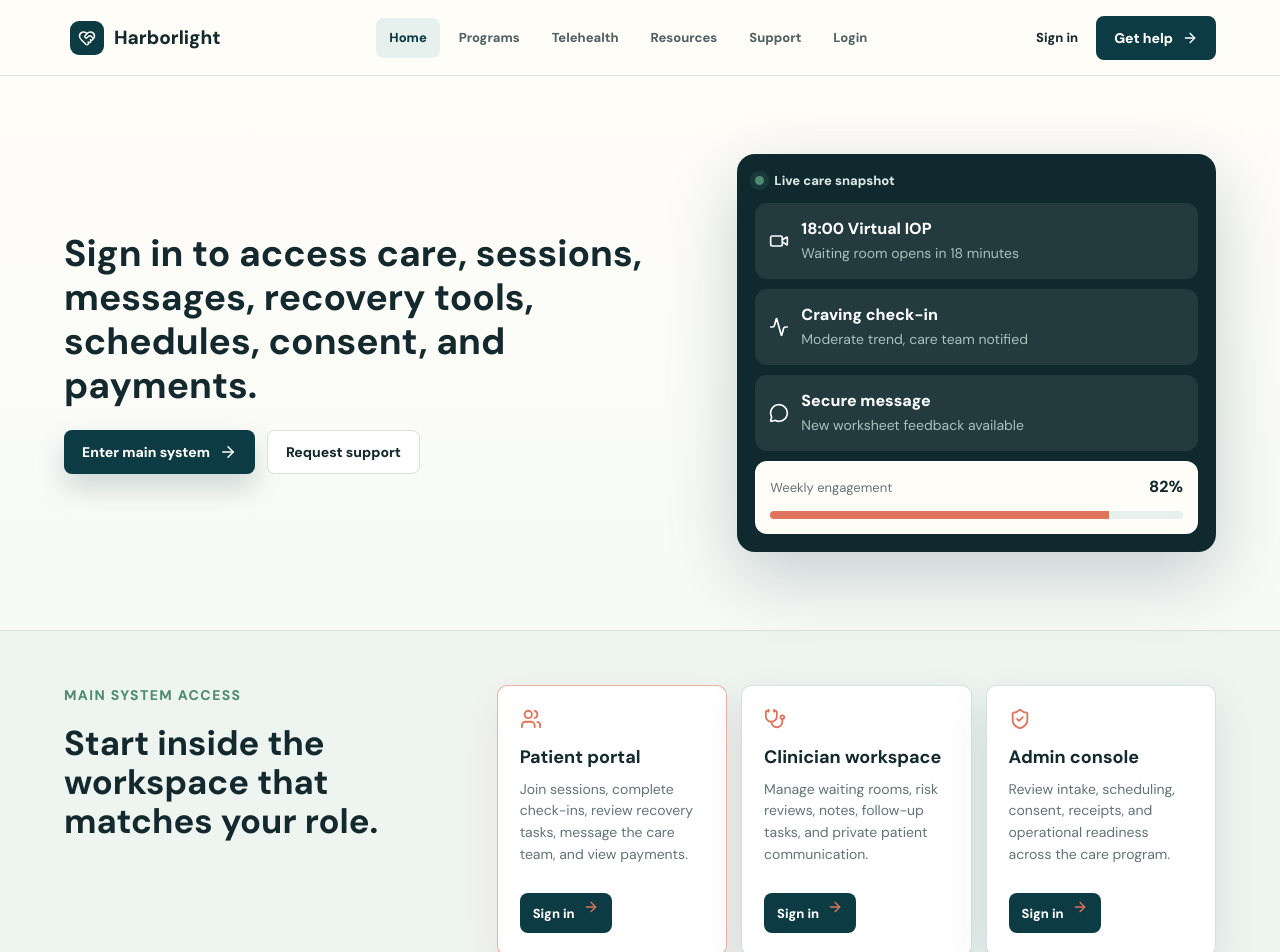
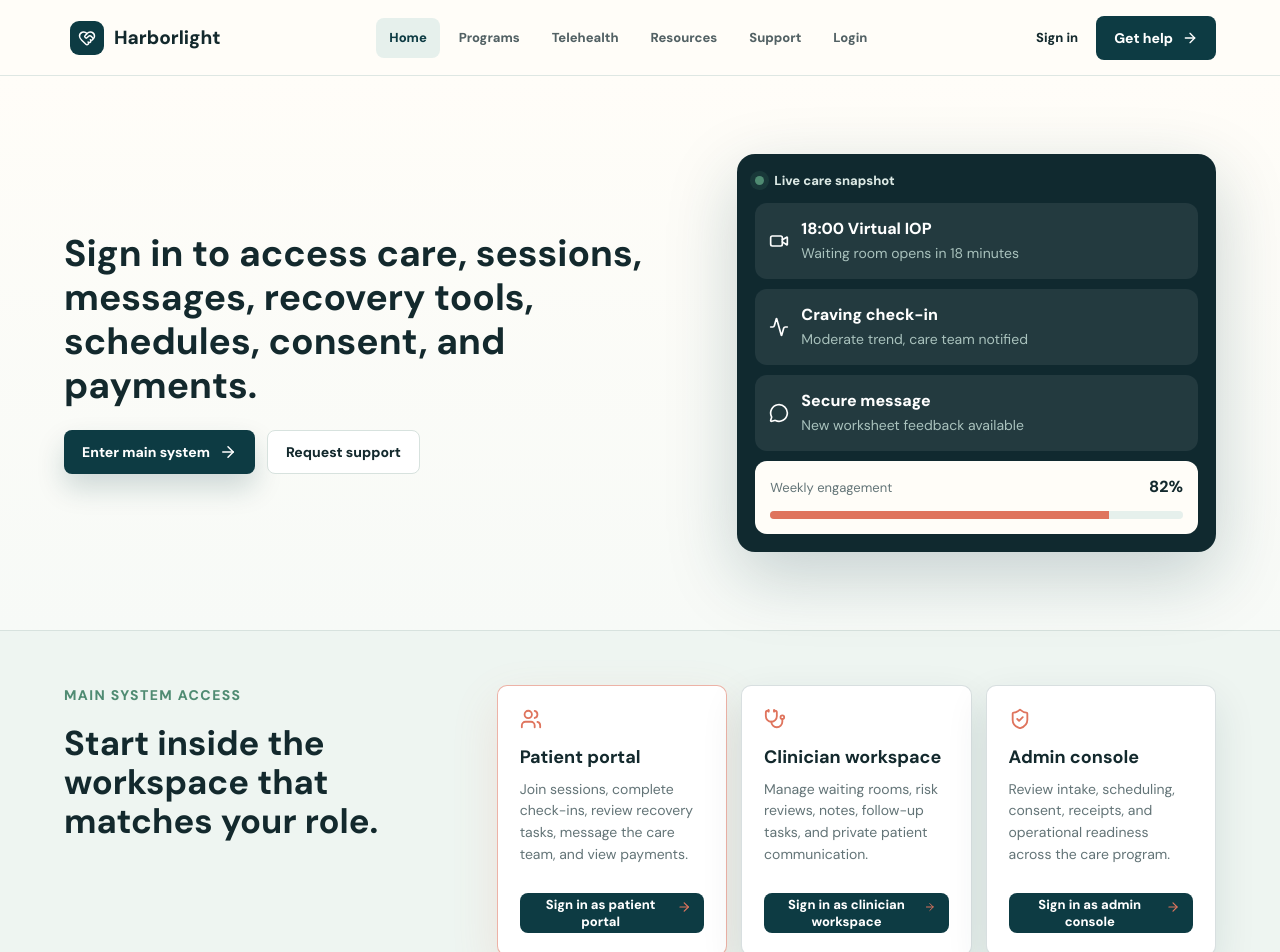
Before and after one commit to ianmuchai/Haborlight, a React (Vite) app: page / in a window 1280 px wide. Shown: the top 952 px of the page. Built offline with nearby package versions, Linux system fonts and the light colour scheme.

Commit message:
Route homepage role cards separately

```diff
--- a/src/main.jsx
+++ b/src/main.jsx
@@ -95,6 +95,8 @@ const adminCards = [
   ['Audit and consent', 'Messaging, family access, payment permissions', 'Review logs', ShieldCheck, 'audit']
 ];
 
+const roleStartModes = { patient: 'overview', clinician: 'session', admin: 'intake' };
+
 const pageIds = [
   ...routes.map((route) => route.id),
   'portal',
@@ -139,6 +141,18 @@ function App() {
     navigate(session ? 'portal' : 'login');
   };
 
+  const enterRole = (role) => {
+    localStorage.setItem('harborlight-preferred-role', role);
+    setPortalMode(roleStartModes[role] || 'overview');
+    if (session?.role === role) {
+      navigate('portal');
+      return;
+    }
+    localStorage.removeItem('harborlight-session');
+    setSession(null);
+    navigate('login');
+  };
+
   const login = (account) => {
     localStorage.setItem('harborlight-session', JSON.stringify(account));
     setSession(account);
@@ -173,7 +187,7 @@ function App() {
       {menuOpen && <MobileMenu page={activeRoute} navigate={navigate} close={() => setMenuOpen(false)} />}
 
       <main className="page-shell">
-        {page === 'home' && <HomePage navigate={navigate} session={session} openPortalMode={openPortalMode} />}
+        {page === 'home' && <HomePage navigate={navigate} session={session} openPortalMode={openPortalMode} enterRole={enterRole} />}
         {page === 'programs' && <ProgramsPage navigate={navigate} />}
         {page.startsWith('program-') && <ProgramDetailPage program={programs.find((program) => program.slug === page)} navigate={navigate} />}
         {page === 'telehealth' && <TelehealthPage navigate={navigate} openPortalMode={openPortalMode} />}
@@ -225,7 +239,7 @@ function PageHero({ kicker, title, text, actions, visual, className = '' }) {
   );
 }
 
-function HomePage({ navigate, session, openPortalMode }) {
+function HomePage({ navigate, session, openPortalMode, enterRole }) {
   return (
     <>
       <PageHero
@@ -236,7 +250,7 @@ function HomePage({ navigate, session, openPortalMode }) {
         actions={<><button className="primary-button portal-primary" onClick={() => navigate(session ? 'portal' : 'login')}>{session ? 'Open dashboard' : 'Enter main system'} <ArrowRight size={18} /></button><button className="secondary-button" onClick={() => navigate('support')}>Request support</button></>}
         visual={<EngagementPanel />}
       />
-      <HomeLoginGateway navigate={navigate} session={session} />
+      <HomeLoginGateway enterRole={enterRole} session={session} />
       <section className="feature-band">
         {publicTools.map(([title, text, Icon, target, action]) => <article className="feature-card" key={title}><Icon size={24} /><h3>{title}</h3><p>{text}</p><button onClick={() => target.startsWith('portal:') ? openPortalMode(target.replace('portal:', '')) : navigate(target)}>{action} <ArrowRight size={16} /></button></article>)}
       </section>
@@ -253,12 +267,8 @@ function HomePage({ navigate, session, openPortalMode }) {
 }
 
 
-function HomeLoginGateway({ navigate, session }) {
-  const action = session ? 'Open dashboard' : 'Sign in';
-  const enterAs = (role) => {
-    localStorage.setItem('harborlight-preferred-role', role);
-    navigate(session ? 'portal' : 'login');
-  };
+function HomeLoginGateway({ enterRole, session }) {
+  const actionFor = (role, label) => session?.role === role ? `Open ${label}` : `Sign in as ${label}`;
   return (
     <section className="portal-gateway" aria-label="Main system access">
       <div>
@@ -270,19 +280,19 @@ function HomeLoginGateway({ navigate, session }) {
           <Users size={22} />
           <h3>Patient portal</h3>
           <p>Join sessions, complete check-ins, review recovery tasks, message the care team, and view payments.</p>
-          <button onClick={() => enterAs('patient')}>{action} <ArrowRight size={16} /></button>
+          <button onClick={() => enterRole('patient')}>{actionFor('patient', 'patient portal')} <ArrowRight size={16} /></button>
         </article>
         <article>
           <Stethoscope size={22} />
           <h3>Clinician workspace</h3>
           <p>Manage waiting rooms, risk reviews, notes, follow-up tasks, and private patient communication.</p>
-          <button onClick={() => enterAs('clinician')}>{action} <ArrowRight size={16} /></button>
+          <button onClick={() => enterRole('clinician')}>{actionFor('clinician', 'clinician workspace')} <ArrowRight size={16} /></button>
         </article>
         <article>
           <ShieldCheck size={22} />
           <h3>Admin console</h3>
           <p>Review intake, scheduling, consent, receipts, and operational readiness across the care program.</p>
-          <button onClick={() => enterAs('admin')}>{action} <ArrowRight size={16} /></button>
+          <button onClick={() => enterRole('admin')}>{actionFor('admin', 'admin console')} <ArrowRight size={16} /></button>
         </article>
       </div>
     </section>
```
